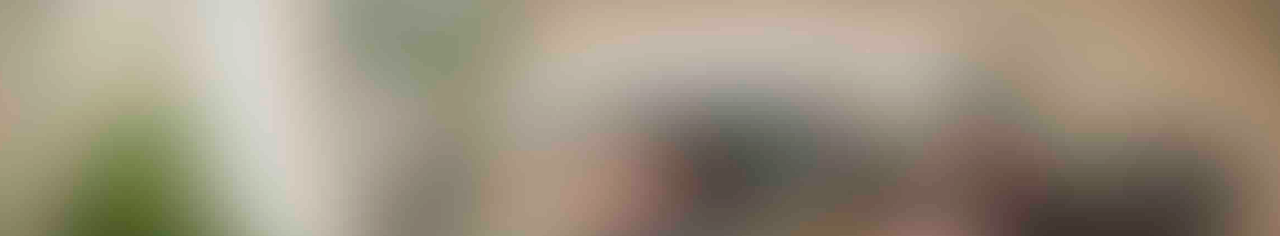
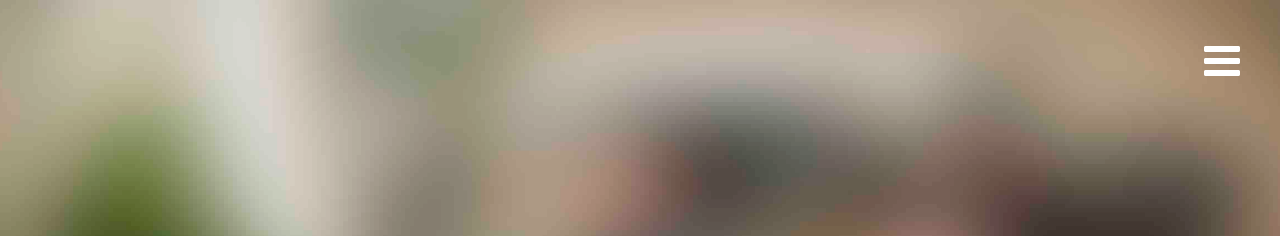
Before and after one commit to LonelyBeastie/ppc, a Jekyll site: the page built from index.html, in a window 1280 px wide. Shown: the top 236 px of the page. Built offline with Jekyll 4.4.1, drawn with Linux system fonts in a browser that asks for light colours; nearby versions of some CDN libraries; some web fonts are replaced.

Commit message:
adds hamburger button and styles it

```diff
--- a/css/ppc.css
+++ b/css/ppc.css
@@ -11,6 +11,13 @@ body{ font-family: Bembo;}
 .navbar{
   margin-top: 30px;
   margin-bottom: 10px;
+}
+.hamburger{
+  color: white;
+  /*z-index: 1;*/
+  position: absolute;
+  right: 40px;
+  top: 40px;
 }
 .nav>li>a:focus, .nav>li>a:hover {
     background-color: inherit;
--- a/index.html
+++ b/index.html
@@ -18,4 +18,5 @@ layout: landing
   <div class="fade_pic blur_0 not_shown">
     <span class="long fade_pic_words">We all need neighborhoods</span>
   </div>
+  <a href="neighborhoods.html"><i class="fa fa-bars fa-3x hamburger"></i></a>
 </body>
```
